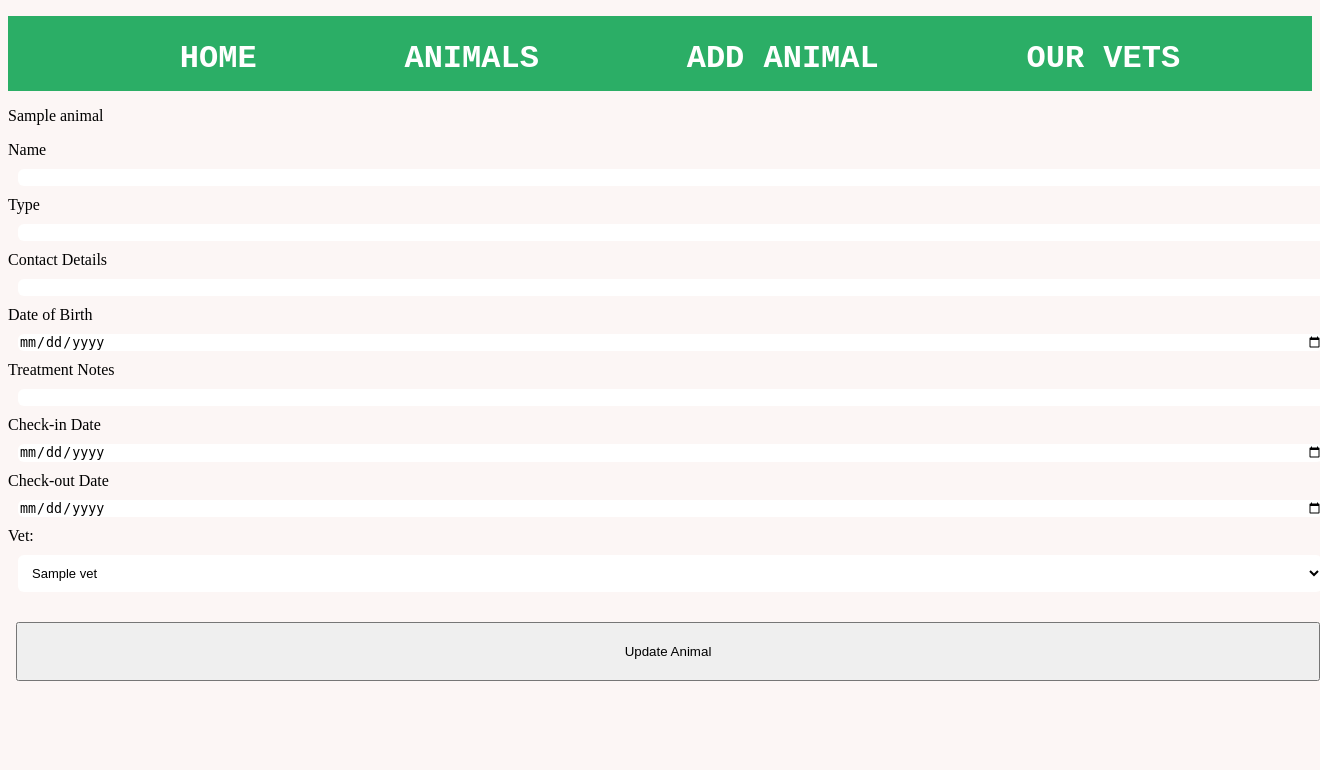
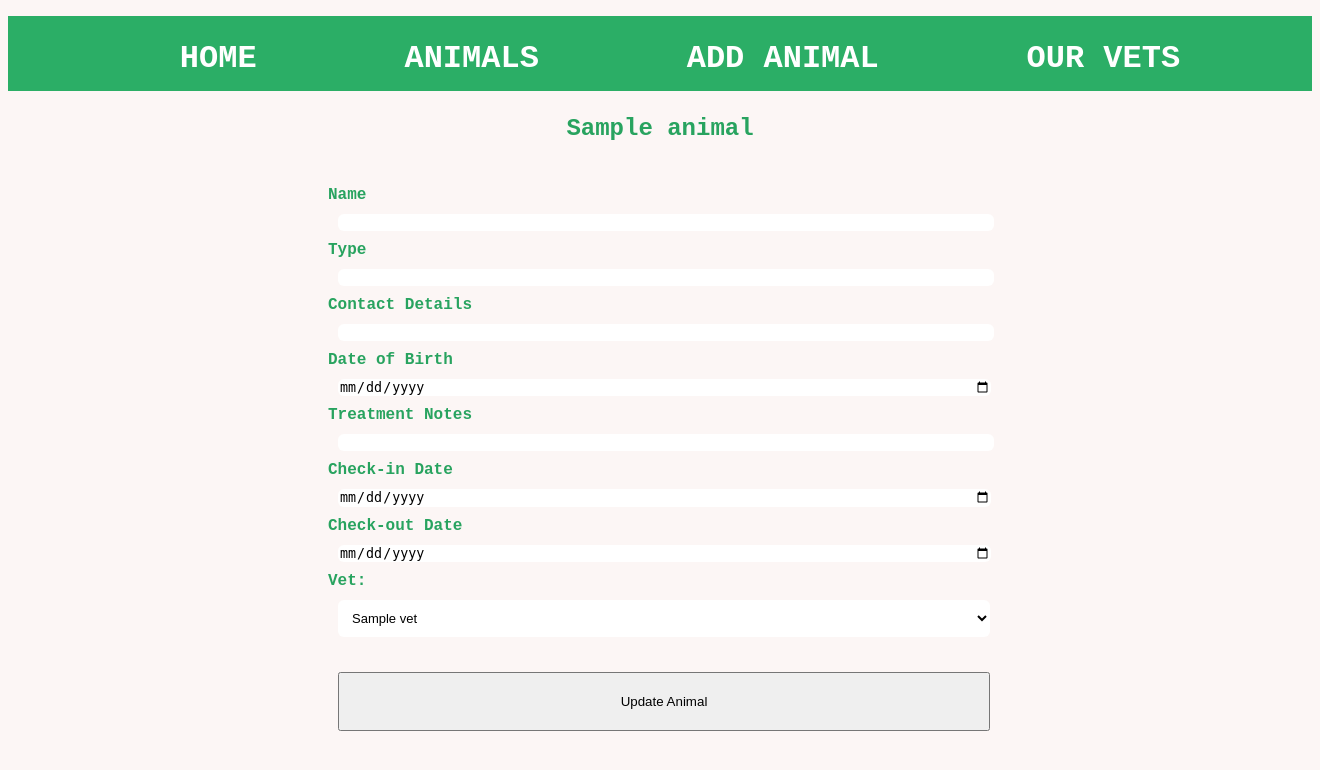
Before and after one commit to kcaj21/Python_Project_Vet_v2, a Flask app: page /animals/1/update in a window 1320 px wide; the page is wider, and only the part inside the window is pictured. Shown: the top 770 px of that part. Run offline with Flask 3, Linux system fonts and the light colour scheme; a database or web service that is not in the repository returns one stand-in record (values such as "Sample title"); some libraries are stand-ins or nearby versions.

Commit message:
styled update animal page

```diff
--- a/static/style.css
+++ b/static/style.css
@@ -101,10 +101,38 @@ input[type=date] {
 
 }
 
-button {
+.add_animal_btn {
     width: 100%;
     padding: 20px;
     align-items: center;
     margin: 20px 8px;
 
 }
+
+.update_header {
+    font-family: 'Courier New', Courier, monospace;
+    font-weight: 800;
+    font-size:x-large;
+    color: #28a35f;
+    text-align: center;
+}
+
+.update_container{
+    width: 50%;
+    padding: 20px;
+    align-items: center;
+    margin: 0px 300px;
+    display: inline-block;
+    font-family: 'Courier New', Courier, monospace;
+    font-weight: 800;
+    color: #28a35f;
+
+}
+
+.update_animal_btn{
+    width: 50%;
+    padding: 20px;
+    align-items: center;
+    margin: 5px 330px;
+
+}
--- a/templates/animals/add.html
+++ b/templates/animals/add.html
@@ -49,7 +49,7 @@
         </select>
     </div>
 
-<button type="submit">Add Animal</button>
+<button class="add_animal_btn" type="submit">Add Animal</button>
 
 </form>
 
--- a/templates/animals/show.html
+++ b/templates/animals/show.html
@@ -2,7 +2,7 @@
 
 {% block content %}
 
-<div>
+<div class="show_animal_container">
     <p>Name: {{animal.name}}</p>
     <p>Type: {{animal.type}}</p>
     <p>Owner Contact Number: {{animal.contact_details}}</p>
--- a/templates/animals/update.html
+++ b/templates/animals/update.html
@@ -1,9 +1,10 @@
 {% extends "base.html" %}
 {% block content %}
 
-<header> <p>{{animal.name}}</p></header>
+<header class="update_header"> <p>{{animal.name}}</p></header>
 <form action="/animals/{{animal.id}}" method="post">
 
+<div class="update_container">
     <div>
         <label for="name">Name</label>
         <input type="text" id="name" name="name" required autufocus>
@@ -51,7 +52,7 @@
         </select>
     </div>
 
-<button type="submit">Update Animal</button>
+<button class="update_animal_btn" type="submit">Update Animal</button>
 
 </form>
 
```
Lines whose indentation alone changed are shown as unchanged.
